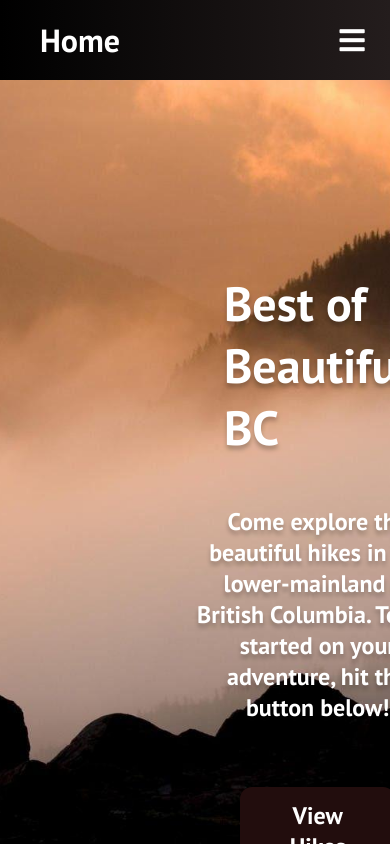
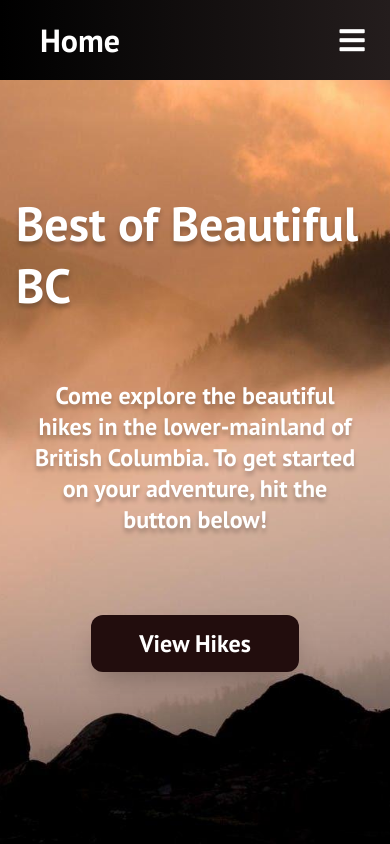
Before and after one commit to akashr17/hike_website, a React (Create React App) app: page / in a window 390 px wide. Built offline with nearby package versions, Linux system fonts and the light colour scheme.

Commit message:
wrapping error

```diff
--- a/src/App.css
+++ b/src/App.css
@@ -18,7 +18,7 @@
 }
 
 .Wrapper{
-  padding: 10rem 10rem 10rem 10rem;
+  padding: 5rem 10rem 5rem 10rem;
   color: #FFF;
   text-shadow: 0px 4px 4px rgba(10, 10, 10, 0.25);
   display: flex;
@@ -29,11 +29,11 @@
 }
 
 .Header {
-  padding: 2rem 4rem 2rem 4rem;
+  padding: 2rem 10rem 2rem 10rem;
   font-size: 3rem;
 }
 .BodyText {
-  padding: 1rem 2rem 1rem 2rem;
+  padding: 2rem 2rem 2rem 2rem;
   font-size: 1.5rem;
   text-align: center;
 }
@@ -100,3 +100,32 @@ cursor: pointer;
     max-width: 75%;
     height: auto;
   }
+
+  @media screen and (max-width: 960px) {
+    .Wrapper{
+      padding: 5rem 0rem 5rem 0rem;
+      color: #FFF;
+      text-shadow: 0px 4px 4px rgba(10, 10, 10, 0.25);
+      display: flex;
+      justify-content: center;
+      position: fixed;
+      align-items: center;
+      flex-wrap: wrap;
+    }
+
+    .Header {
+      padding: 2rem 1rem;
+      font-size: 3rem;
+    }
+    .BodyText {
+      padding: 2rem 2rem 2rem 2rem;
+      font-size: 1.5rem;
+      text-align: center;
+    }
+    .BodyText2 {
+      padding: 3rem 5rem 5rem 5rem;
+      font-size: 1.5rem;
+      text-align: center;
+    }
+
+  }
--- a/src/App.js
+++ b/src/App.js
@@ -15,6 +15,7 @@ function App() {
 
       <Routes>
         <Route exact path="/" element={<Home/>}></Route>
+        <Route exact path="/hike-website" element={<Home/>}></Route>
         <Route exact path="/Hikes" element={<Hikes/>}></Route>
         <Route exact path="/AboutMe" element={<AboutMe/>}></Route>
       </Routes>
--- a/src/components/pages/Home.js
+++ b/src/components/pages/Home.js
@@ -8,18 +8,19 @@ import background from './bg.jpg'
 function Home() {
   return (
     <div className='Wrapper'>
+
         <h1 className='Header'>
-            Best of Beautiful BC
+          Best of Beautiful BC
         </h1>
-
         <p className='BodyText'>
             Come explore the beautiful hikes in the lower-mainland of British Columbia. To get started on your adventure, hit the button below!
         </p>
-
-        <p className = 'BodyText2'> <Link to ="/Hikes"><button className='Button'>
-            {"View Hikes"}
-        </button> </Link>
-        </p>
+        <div className='PicWrap'>
+          <p className = 'BodyText2'> <Link to ="/Hikes"><button className='Button'>
+              {"View Hikes"}
+            </button> </Link>
+          </p>
+        </div>
     </div>
   );
 }
```
Also changed, not shown: 1 other file (tests, documents, lock files or other folders).
